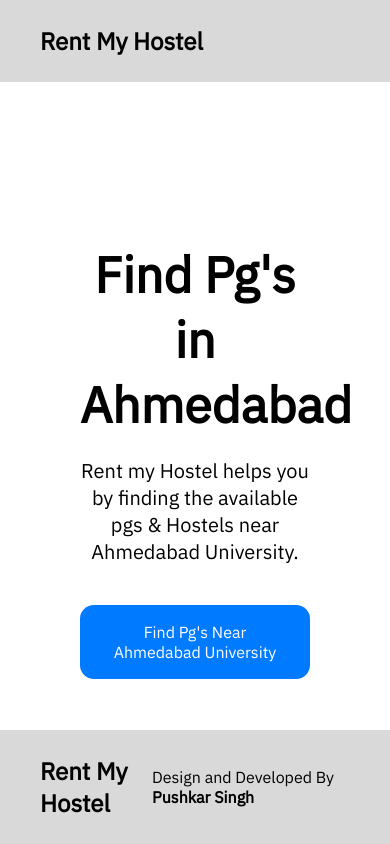
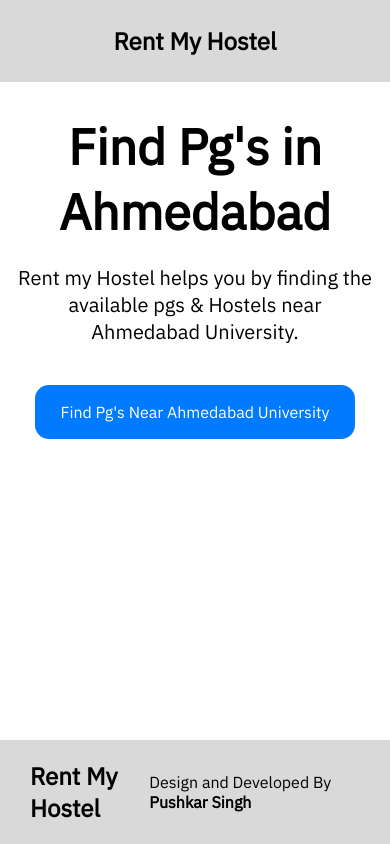
Before and after one commit to pushkarsingh019/rent-my-hostel, a Next.js app: page / in a window 390 px wide. Built offline with nearby package versions, Linux system fonts and the light colour scheme.

Commit message:
responsive landing page

```diff
--- a/styles/globals.css
+++ b/styles/globals.css
@@ -70,3 +70,25 @@ footer {
 .hero p {
   font-size: 20px;
 }
+
+
+
+
+
+/* responsive design */
+
+/* phone size = 400px */
+@media(max-width : 400px){
+  .hero {
+    padding: 2rem 1rem 1rem 1rem;
+  }
+
+  footer {
+    padding: 20px 30px;
+    justify-content: space-evenly;
+  }
+
+  header{
+    text-align: center;
+  }
+}
```
